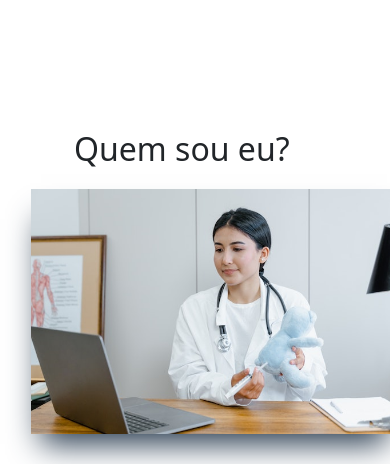
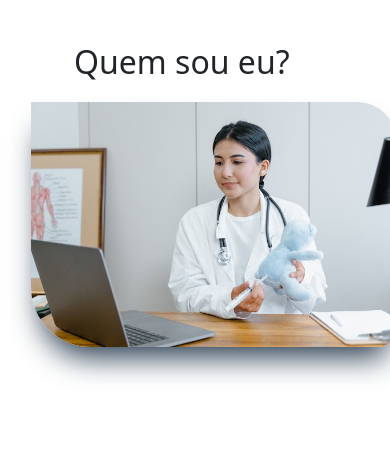
Before and after one commit to welingtonjunior/medcom, a plain HTML site: page index.html in a window 390 px wide. Shown: the part 1631-2095 px from the top of the page. Drawn offline with nearby package versions, Linux system fonts and the light colour scheme.

Commit message:
atualizando o css

```diff
--- a/css/styles.css
+++ b/css/styles.css
@@ -181,13 +181,24 @@
 h1{
     padding: 30px;
 }
+
+.sobre {
+
+    margin-top: 10px;
+}
+
+
 .sobre img {
     margin-left: 19px;
     box-shadow: rgb(38, 57, 77) 0px 20px 30px -10px;
+    border-bottom-left-radius: 60px;
+    border-bottom-right-radius: 20px;
+
+    border-top-right-radius: 40px;
 }
 
 .display-5 {
-    font-size: calc(0.425rem + 2.1vw);
+    font-size: 2rem;
     font-weight: 300;
     line-height: 1.2;
     padding-top: 126px;
@@ -343,6 +354,9 @@ a {
     .redes-sociais {
         margin-left: 12px;
     }
+    .sobre {
+        margin-top: -87px;
+    }
 
 
   }
```
